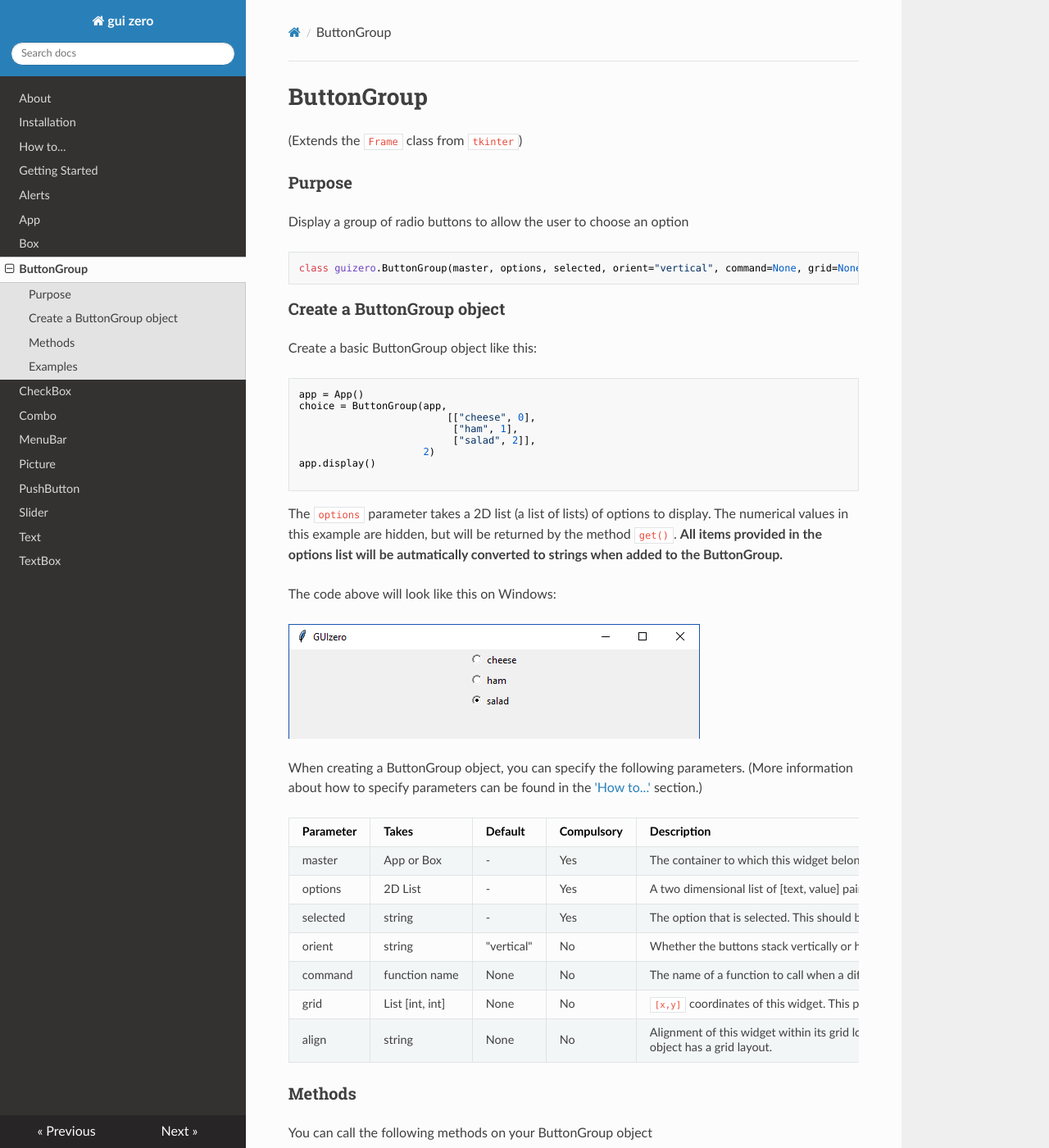
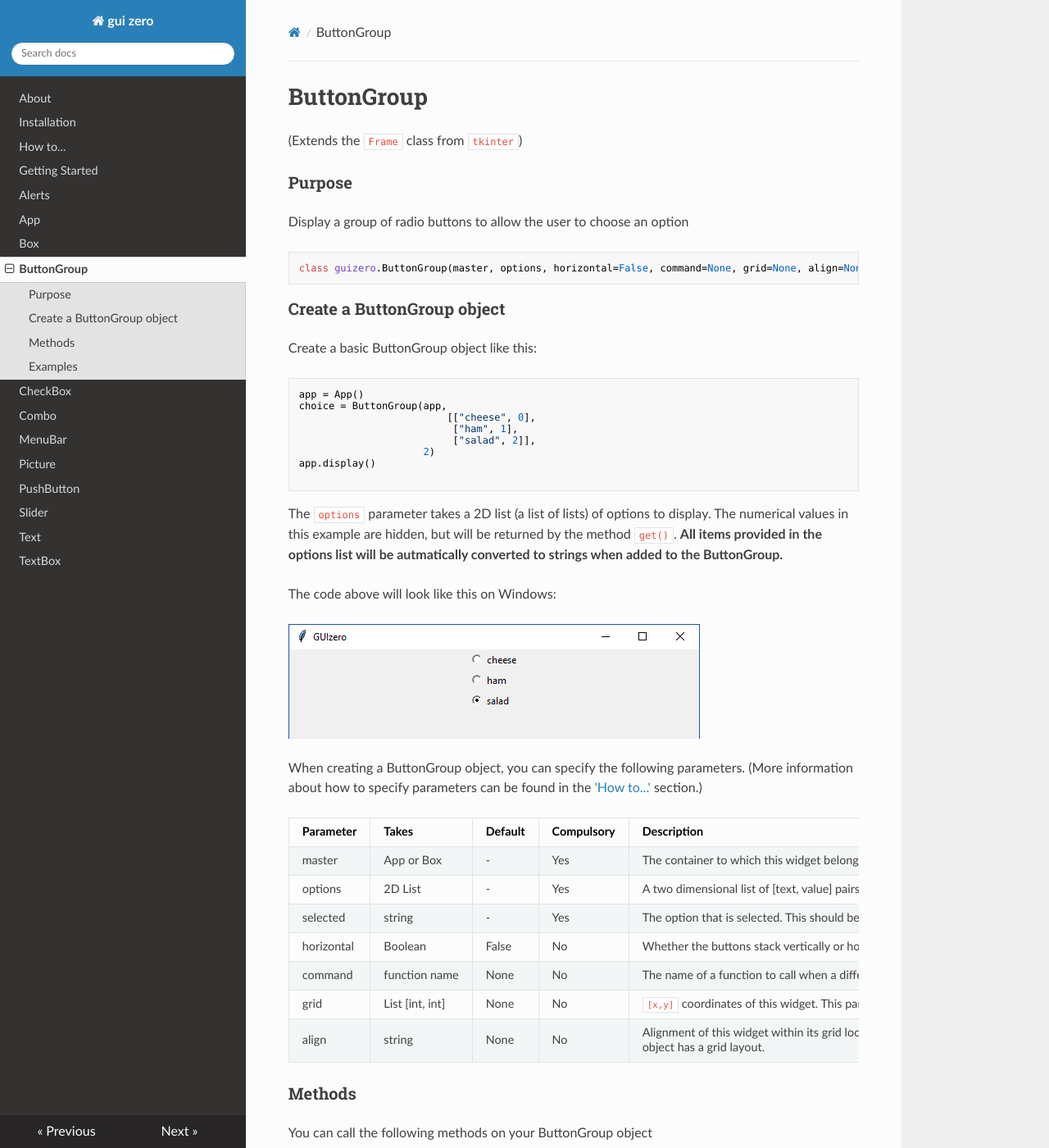
Before and after one commit to lawsie/guizero, an MkDocs documentation site: the page built from docs-src/docs/buttongroup.md, in a window 1280 px wide and 1400 px high. Shown: the whole window at 82% size. Built offline with MkDocs 1.6.1, drawn with Linux system fonts in a browser that asks for light colours; nearby versions of some CDN libraries; old or Windows-style settings are respelled for this version of MkDocs.

Commit message:
Change orient parameter to horizontal in buttongroup/slider

````diff
--- a/docs-src/docs/buttongroup.md
+++ b/docs-src/docs/buttongroup.md
@@ -6,7 +6,7 @@
 Display a group of radio buttons to allow the user to choose an option
 
 ```
-class guizero.ButtonGroup(master, options, selected, orient="vertical", command=None, grid=None, align=None)
+class guizero.ButtonGroup(master, options, horizontal=False, command=None, grid=None, align=None)
 ```
 
 ### Create a ButtonGroup object
@@ -38,7 +38,7 @@ When creating a ButtonGroup object, you can specify the following parameters. (M
 | master    | App or Box   | - | Yes       | The container to which this widget belongs
 | options   | 2D List    | -  | Yes         | A two dimensional list of [text, value] pairs. The first item in the pair will be displayed on the interface, and the second item will be a hidden value associated with this option. |
 | selected   | string    | -     | Yes       | The option that is selected. This should be the **hidden value** and NOT the text. |
-| orient   | string    | "vertical"     | No       | Whether the buttons stack vertically or horizontally. |
+| horizontal   | Boolean    | False     | No       | Whether the buttons stack vertically or horizontally. (Defaults to vertical.)|
 | command | function name | None | No   | The name of a function to call when a different option is selected. |
 | grid   | List [int, int]   | None     | No         | `[x,y]` coordinates of this widget. This parameter is only required if the `master` object has a grid layout. |
 | align   | string     | None     | No         | Alignment of this widget within its grid location. Possible values: `"top"`, `"bottom"`, `"left"`, `"right"`. This parameter is only required if the `master` object has a grid layout.  |
````
Also changed, not shown: docs-src/docs/slider.md (+2 -2 lines), 3 other files.
